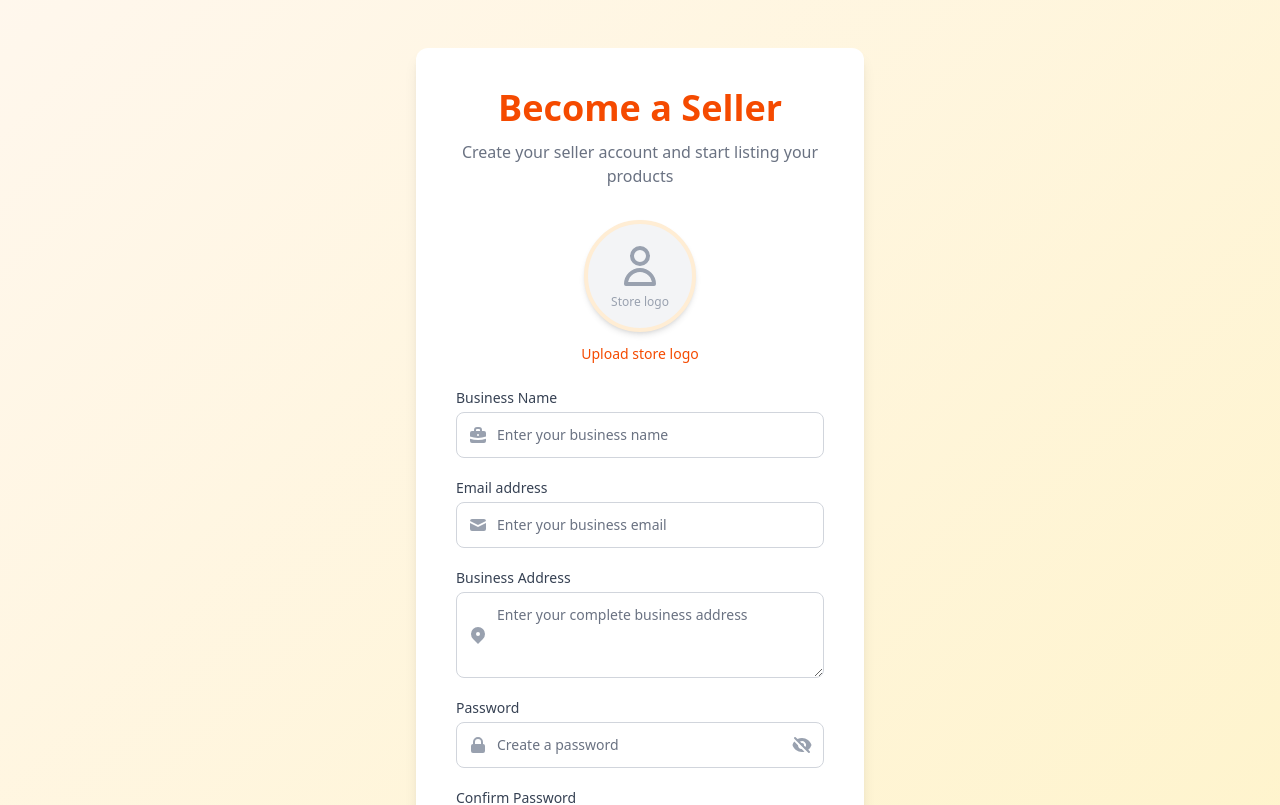
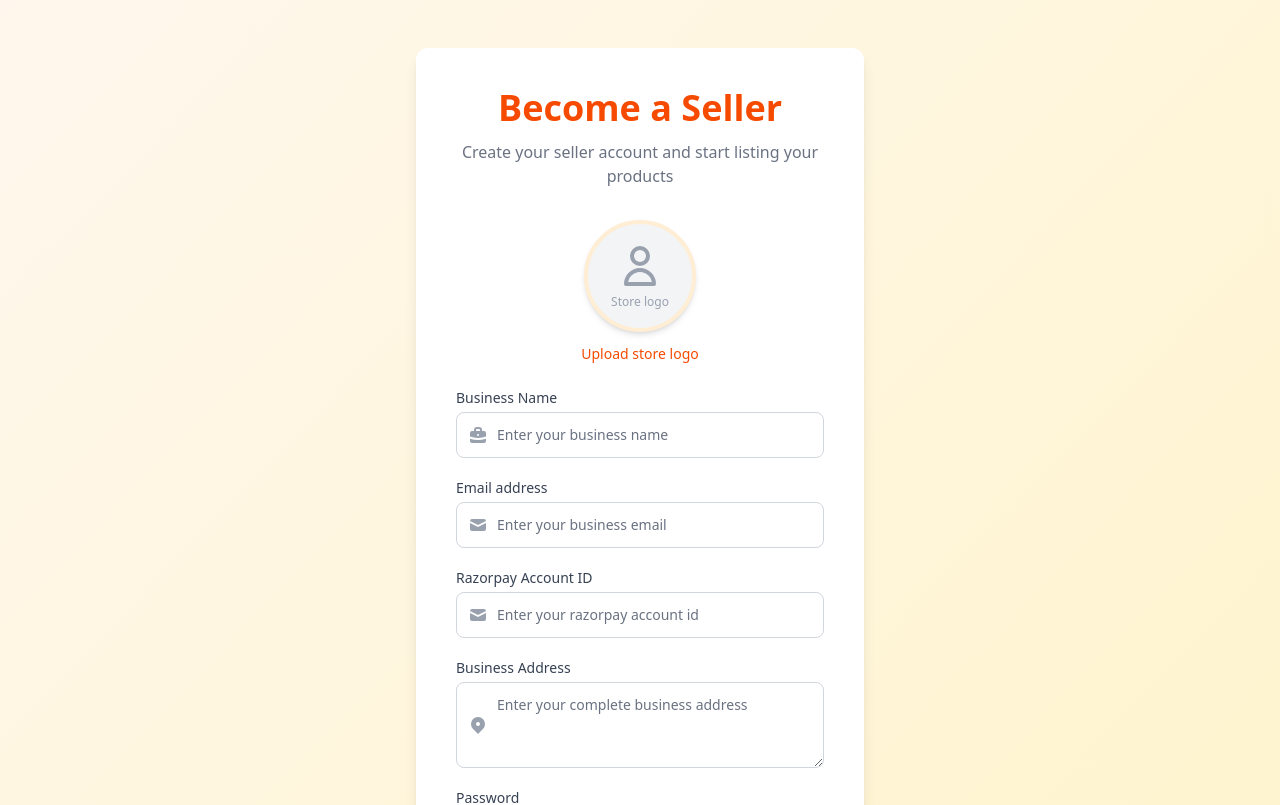
Before and after one commit to Ayush-2224/E-Commerce, a React (Vite) app in the folder Frontend/: page /seller/signup in a window 1280 px wide. Shown: the top 805 px of the page. Built offline with nearby package versions, Linux system fonts and the light colour scheme.

Commit message:
PAyback fixed

```diff
--- a/Frontend/src/pages/sellerSignup.jsx
+++ b/Frontend/src/pages/sellerSignup.jsx
@@ -8,7 +8,8 @@ const SellerSignup = () => {
     email: '',
     password: '',
     confirmPassword: '',
-    address: ''
+    address: '',
+    razorpayAccountId: ''
   });
   const [profilePic, setProfilePic] = useState(null);
   const [previewImage, setPreviewImage] = useState(null);
@@ -64,7 +65,7 @@ const SellerSignup = () => {
     submitData.append('email', formData.email);
     submitData.append('password', formData.password);
     submitData.append('address', formData.address);
-
+    submitData.append('razorpayAccountId', formData.razorpayAccountId);
     if (profilePic) {
       submitData.append('profilePic', profilePic);
     }
@@ -163,6 +164,28 @@ const SellerSignup = () => {
                   className="pl-10 appearance-none rounded-lg relative block w-full px-3 py-3 border border-gray-300 placeholder-gray-500 text-gray-900 focus:outline-none focus:ring-2 focus:ring-orange-500 focus:border-orange-500 sm:text-sm"
                   placeholder="Enter your business email"
                   value={formData.email}
+                  onChange={handleChange}
+                />
+              </div>
+            </div>
+            <div>
+            <label htmlFor="razorpayAccountId" className="block text-sm font-medium text-gray-700 mb-1">Razorpay Account ID</label>
+              <div className="relative">
+                <div className="absolute inset-y-0 left-0 pl-3 flex items-center pointer-events-none">
+                  <svg xmlns="http://www.w3.org/2000/svg" className="h-5 w-5 text-gray-400" viewBox="0 0 20 20" fill="currentColor">
+                    <path d="M2.003 5.884L10 9.882l7.997-3.998A2 2 0 0016 4H4a2 2 0 00-1.997 1.884z" />
+                    <path d="M18 8.118l-8 4-8-4V14a2 2 0 002 2h12a2 2 0 002-2V8.118z" />
+                  </svg>
+                </div>
+                <input
+                  id="razorpayAccountId"
+                  name="razorpayAccountId"
+                  type="text"
+                  autoComplete="razorpayAccountId"
+                  required
+                  className="pl-10 appearance-none rounded-lg relative block w-full px-3 py-3 border border-gray-300 placeholder-gray-500 text-gray-900 focus:outline-none focus:ring-2 focus:ring-orange-500 focus:border-orange-500 sm:text-sm"
+                    placeholder="Enter your razorpay account id"
+                  value={formData.razorpayAccountId}
                   onChange={handleChange}
                 />
               </div>
```
Also changed, not shown: 1 other file (tests, documents, lock files or other folders).
